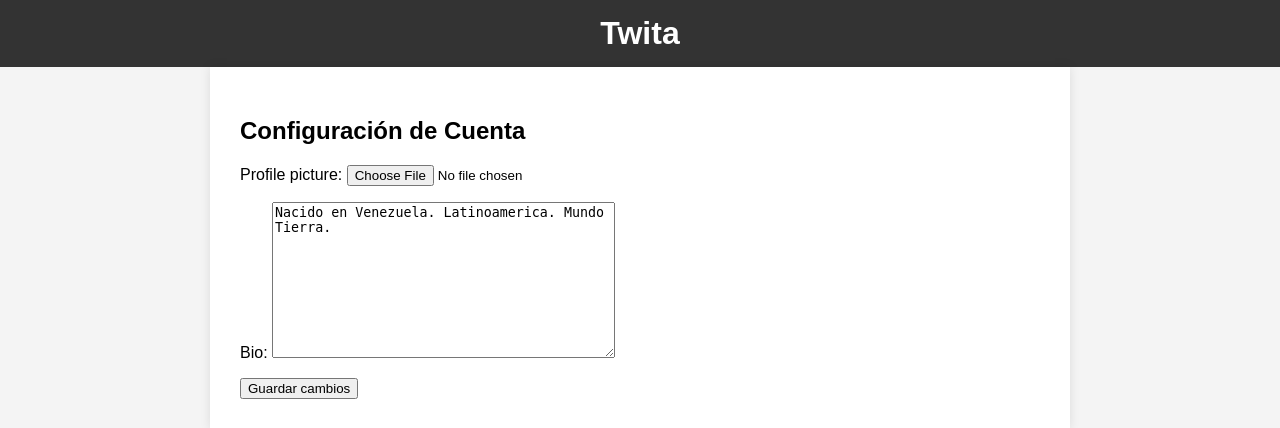
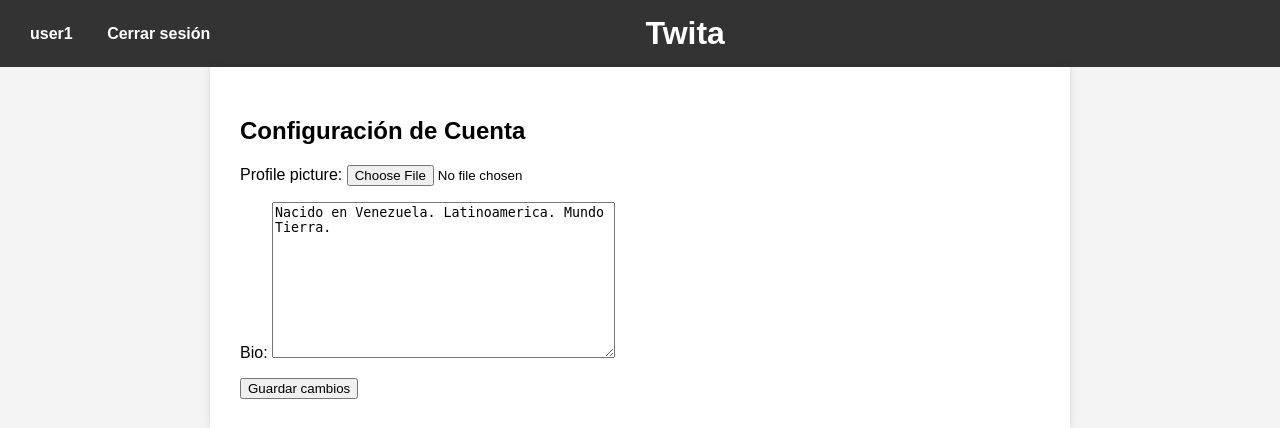
Before and after one commit to alejmiguel17/social_media, a Django app: page /account/settings/ in a window 1280 px wide. Shown: the top 428 px of the page. Run offline with Django 5.2, Linux system fonts and the light colour scheme; a user stored in the database is signed in; data comes from the database, SQL or seed files in the repository; both versions use the stored data as it was after the commit.

Commit message:
arreglo posts

```diff
--- a/templates/_base.html
+++ b/templates/_base.html
@@ -46,12 +46,27 @@
     </style>
 </head>
 <body>
-    <nav style="background-color: #333; color: white; padding: 15px; text-align: center;">
-    <span style="font-size: 2em; font-weight: bold;">Twita</span>
-</nav>
+    <!-- Cerrar sesion y Cuenta agregados -->
+    <nav style="background-color: #333; color: white; padding: 15px; display: flex; align-items: center; justify-content: space-between;">
+        <div>
+            {% if user.is_authenticated %}
+                <a href="{% url 'account_settings' %}" style="color: white; margin-right: 15px;">
+                    {{ user.username }}
+                </a>
+                <a href="{% url 'logout' %}" style="color: white; margin-right: 15px;">Cerrar sesión</a>
+            {% endif %}
+        </div>
+        <div style="flex: 1; text-align: center;">
+            <a href="{% url 'posts' %}" style="color: white; text-decoration: none;">
+                <span style="font-size: 2em; font-weight: bold;">Twita</span>
+            </a>
+        </div>
+        <div style="width: 120px;"></div> <!-- Espaciador derecho -->
+    </nav>
 
     <main>
         {% block content %}
+
         {% endblock content %}
     </main>
 
```
Also changed, not shown: db.sqlite3.
